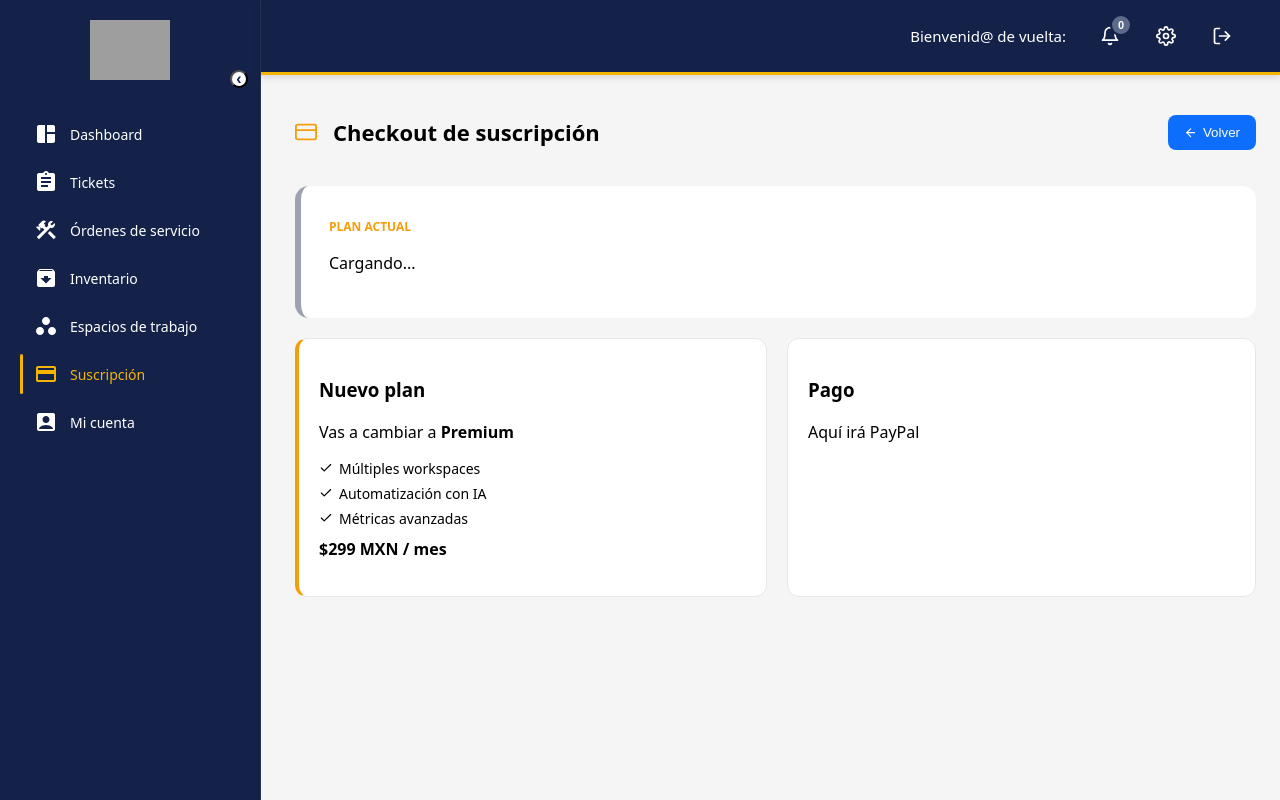
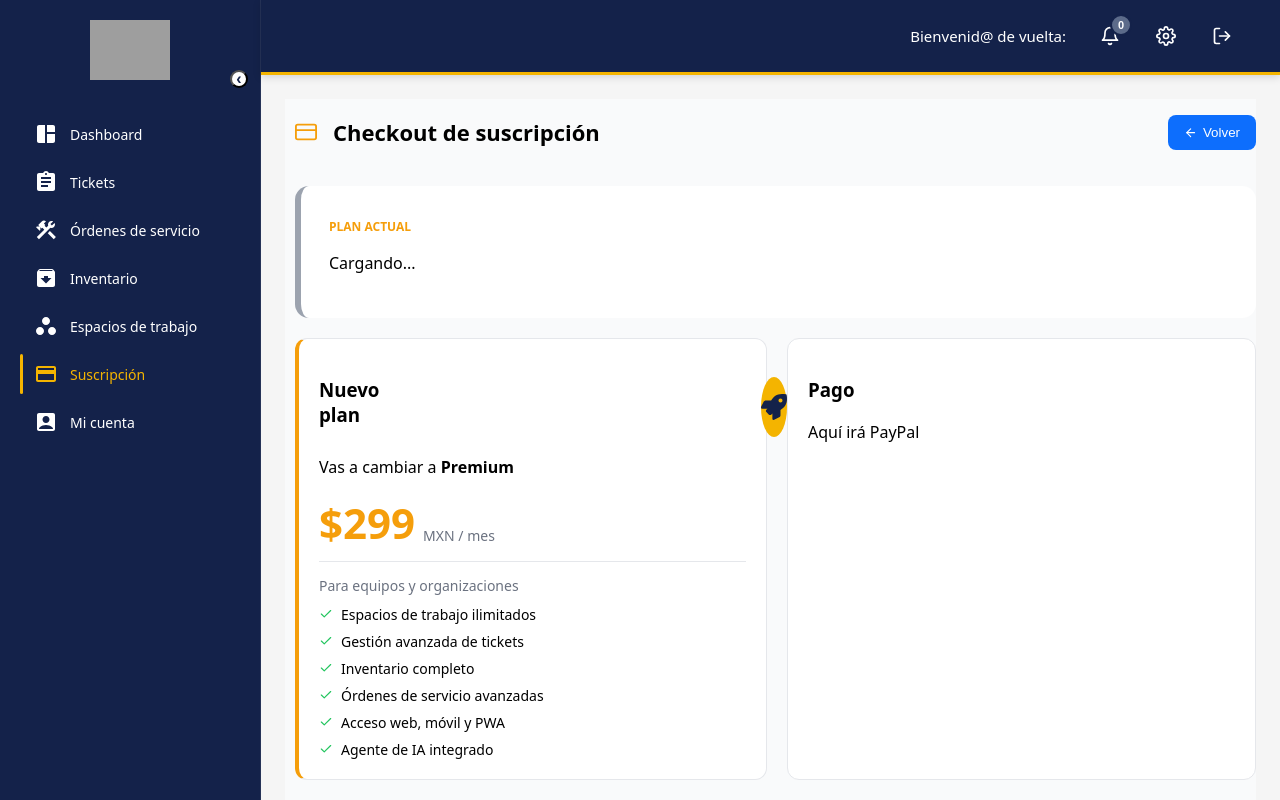
Before and after one commit to panal-organization/panal-web-application, a React (Vite) app: page /subscription/checkout in a window 1280 px wide. Built offline with nearby package versions, Linux system fonts and the light colour scheme; grey boxes are pictures that could not be loaded.

Commit message:
Checkout UI

```diff
--- a/src/pages/app/SubscriptionCheckoutPage.css
+++ b/src/pages/app/SubscriptionCheckoutPage.css
@@ -1,7 +1,10 @@
-/* =========================
-CONTENEDOR
-========================= */
+/* CONTENEDOR */
+.checkout-wrapper{
+  background:#f9fafb;
+  padding-bottom:30px;
+}
 
+/* GRID */
 .checkout-container{
   display:flex;
   gap:20px;
@@ -9,10 +12,7 @@ CONTENEDOR
   margin-left:10px;
 }
 
-/* =========================
-CARDS
-========================= */
-
+/* CARDS */
 .checkout-card{
   background:white;
   border:1px solid #e5e7eb;
@@ -22,22 +22,15 @@ CARDS
   min-width:280px;
 }
 
-/* 🔥 SIN CAMBIO DE COLOR EN HOVER */
-.checkout-card:hover{
-  background: unset !important;
-  box-shadow: none !important;
-  transform: none !important;
+/* ❌ NO HOVER */
+.checkout-card:hover,
+.current-plan-card:hover{
+  background:inherit;
+  box-shadow:none;
+  transform:none;
 }
 
-/* PREMIUM BOX */
-.premium-box{
-  border-left:4px solid #f59e0b;
-}
-
-/* =========================
-PLAN ACTUAL
-========================= */
-
+/* PLAN ACTUAL */
 .current-plan-card{
   border-radius:14px;
   padding:28px;
@@ -45,37 +38,18 @@ PLAN ACTUAL
 }
 
 /* FREE */
-.current-plan-card.plan-free{
+.plan-free{
   border-left:6px solid #9ca3af;
   background:#ffffff;
 }
 
 /* PREMIUM */
-.current-plan-card.plan-premium{
+.plan-premium{
   border-left:6px solid #f59e0b;
   background:linear-gradient(135deg,#fff7ed,#ffffff);
 }
 
-/* 🔥 SIN CAMBIO DE COLOR EN HOVER */
-/* FREE */
-.current-plan-card.plan-free:hover{
-  background:#ffffff !important;
-}
-
-/* PREMIUM */
-.current-plan-card.plan-premium:hover{
-  background:linear-gradient(135deg,#fff7ed,#ffffff) !important;
-}
-
-/* CARDS */
-.checkout-card:hover{
-  background:white !important;
-}
-
-/* =========================
-TEXTOS
-========================= */
-
+/* TEXTOS */
 .current-plan-label{
   font-size:12px;
   font-weight:600;
@@ -86,10 +60,7 @@ TEXTOS
   color:#6b7280;
 }
 
-/* =========================
-LAYOUT
-========================= */
-
+/* LAYOUT */
 .current-plan-content{
   display:flex;
   justify-content:space-between;
@@ -109,10 +80,7 @@ LAYOUT
   gap:10px;
 }
 
-/* =========================
-META
-========================= */
-
+/* META */
 .meta-item{
   display:flex;
   gap:6px;
@@ -120,10 +88,7 @@ META
   color:#6b7280;
 }
 
-/* =========================
-BADGE
-========================= */
-
+/* BADGE */
 .plan-badge{
   background:#e5e7eb;
   padding:4px 10px;
@@ -131,15 +96,12 @@ BADGE
   font-size:11px;
 }
 
-.current-plan-card.plan-premium .plan-badge{
+.plan-premium .plan-badge{
   background:#f59e0b;
   color:white;
 }
 
-/* =========================
-PRECIO
-========================= */
-
+/* PRECIO */
 .price{
   font-size:42px;
   font-weight:800;
@@ -150,44 +112,102 @@ PRECIO
   color:#6b7280;
 }
 
-/* =========================
-LIMITE
-========================= */
-
+/* LIMITE */
 .plan-limit{
   background:#f3f4f6;
   padding:6px 12px;
   border-radius:999px;
   font-size:13px;
+  display:flex;
+  align-items:center;
+  gap:6px;
 }
 
-/* =========================
-PREMIUM FEATURES
-========================= */
+/* ICONOS */
+.plan-icon{
+  width:60px;
+  height:60px;
+  border-radius:50%;
+  display:flex;
+  align-items:center;
+  justify-content:center;
+  font-size:26px;
+}
+
+.free-icon{
+  background:#e5e7eb;
+  color:#374151;
+}
+
+.premium-icon{
+  background:#f59e0b;
+  color:white;
+  margin-left: 370px;
+  margin-top: 10px;
+}
+
+/* HEADER PREMIUM */
+.premium-header{
+  display:flex;
+  align-items:center;
+  gap:12px;
+  margin-bottom:10px;
+}
+
+/* PREMIUM PRO */
+.premium-box{
+  border-left:4px solid #f59e0b;
+}
+
+.premium-price-block{
+  display:flex;
+  align-items:end;
+  gap:8px;
+  margin:10px 0;
+}
+
+.premium-price{
+  font-size:42px;
+  font-weight:800;
+  color:#f59e0b;
+}
+
+.premium-period{
+  font-size:14px;
+  color:#6b7280;
+  margin-bottom:6px;
+}
+
+.premium-divider{
+  border:none;
+  border-top:1px solid #e5e7eb;
+  margin:10px 0;
+}
+
+.premium-subtitle{
+  font-size:14px;
+  color:#6b7280;
+  margin-bottom:10px;
+}
 
 .premium-features{
   display:flex;
   flex-direction:column;
-  gap:6px;
-  margin:10px 0;
+  gap:8px;
   font-size:14px;
 }
 
 .premium-features span{
   display:flex;
   align-items:center;
-  gap:6px;
+  gap:8px;
 }
 
-/* =========================
-EXTRAS
-========================= */
-
-.price-premium{
-  font-weight:700;
-  margin-top:10px;
+.check-icon{
+  color:#22c55e;
 }
 
+/* EXTRA */
 .change-text{
   margin-top:5px;
 }
@@ -195,13 +215,3 @@ EXTRAS
 .orders-title-icon{
   margin-right:8px;
 }
-
-/* =========================
-MUI (PADRE) FIX
-========================= */
-
-/* 🔥 evita que el contenedor padre cambie color */
-.checkout-no-hover:hover,
-.checkout-no-hover .MuiBox-root:hover {
-  background: unset !important;
-}
--- a/src/pages/app/SubscriptionCheckoutPage.tsx
+++ b/src/pages/app/SubscriptionCheckoutPage.tsx
@@ -3,6 +3,9 @@ import { Page } from "../../templates"
 
 import { useNavigate } from "react-router-dom"
 import { useAuth } from "../../context/AuthContext"
+
+import { FiBox } from "react-icons/fi"
+import { FaRocket } from "react-icons/fa"
 
 import {
   FiArrowLeft,
@@ -75,7 +78,9 @@ const SubscriptionCheckoutPage: React.FC = () => {
 
   return (
     <Page>
-          <div className="checkout-no-hover">
+
+      <div className="checkout-wrapper">
+
         {/* HEADER */}
         <div className="orders-header">
           <h2 className="orders-title">
@@ -83,7 +88,10 @@ const SubscriptionCheckoutPage: React.FC = () => {
             Checkout de suscripción
           </h2>
 
-        <button className="orders-create-btn" onClick={() => navigate("/subscription")}>
+          <button
+            className="orders-create-btn"
+            onClick={() => navigate("/subscription")}
+          >
             <FiArrowLeft />
             Volver
           </button>
@@ -100,6 +108,7 @@ const SubscriptionCheckoutPage: React.FC = () => {
 
             <div className="current-plan-content">
 
+              {/* LEFT */}
               <div className="plan-left">
 
                 <div className="plan-title-row">
@@ -119,7 +128,12 @@ const SubscriptionCheckoutPage: React.FC = () => {
 
               </div>
 
+              {/* RIGHT */}
               <div className="plan-right">
+
+                <div className="plan-icon free-icon">
+                  <FiBox />
+                </div>
 
                 <div className="price-block">
                   <span className="price">
@@ -128,10 +142,7 @@ const SubscriptionCheckoutPage: React.FC = () => {
                   <span className="period">/{plan.tipoSuscripcion}</span>
                 </div>
 
-Limite del plan
                 <div className="plan-limit">
-
-
                   <FiUsers />
                   {plan.limiteUsuarios} usuarios
                 </div>
@@ -146,28 +157,52 @@ Limite del plan
         {/* CONTENIDO */}
         <div className="checkout-container">
 
+          {/* PREMIUM */}
           <div className="checkout-card premium-box">
-          <h3>Nuevo plan</h3>
+
+            {/* ICONO + TITULO */}
+            <div className="premium-header">
+
+              <h3>Nuevo plan</h3><div className="plan-icon premium-icon">
+                <FaRocket />
+              </div>
+            </div>
 
             <p className="change-text">
               Vas a cambiar a <strong>Premium</strong>
             </p>
 
-          <div className="premium-features">
-            <span><FiCheck /> Múltiples workspaces</span>
-            <span><FiCheck /> Automatización con IA</span>
-            <span><FiCheck /> Métricas avanzadas</span>
+            {/* PRECIO */}
+            <div className="premium-price-block">
+              <span className="premium-price">$299</span>
+              <span className="premium-period">MXN / mes</span>
             </div>
 
-          <p className="price-premium">$299 MXN / mes</p>
+            <hr className="premium-divider"/>
+
+            <p className="premium-subtitle">
+              Para equipos y organizaciones
+            </p>
+
+            <div className="premium-features">
+              <span><FiCheck className="check-icon"/> Espacios de trabajo ilimitados</span>
+              <span><FiCheck className="check-icon"/> Gestión avanzada de tickets</span>
+              <span><FiCheck className="check-icon"/> Inventario completo</span>
+              <span><FiCheck className="check-icon"/> Órdenes de servicio avanzadas</span>
+              <span><FiCheck className="check-icon"/> Acceso web, móvil y PWA</span>
+              <span><FiCheck className="check-icon"/> Agente de IA integrado</span>
             </div>
 
+          </div>
+
+          {/* PAGO */}
           <div className="checkout-card">
             <h3>Pago</h3>
             <p>Aquí irá PayPal</p>
           </div>
 
         </div>
+
       </div>
 
     </Page>
```
Lines whose indentation alone changed are shown as unchanged.
